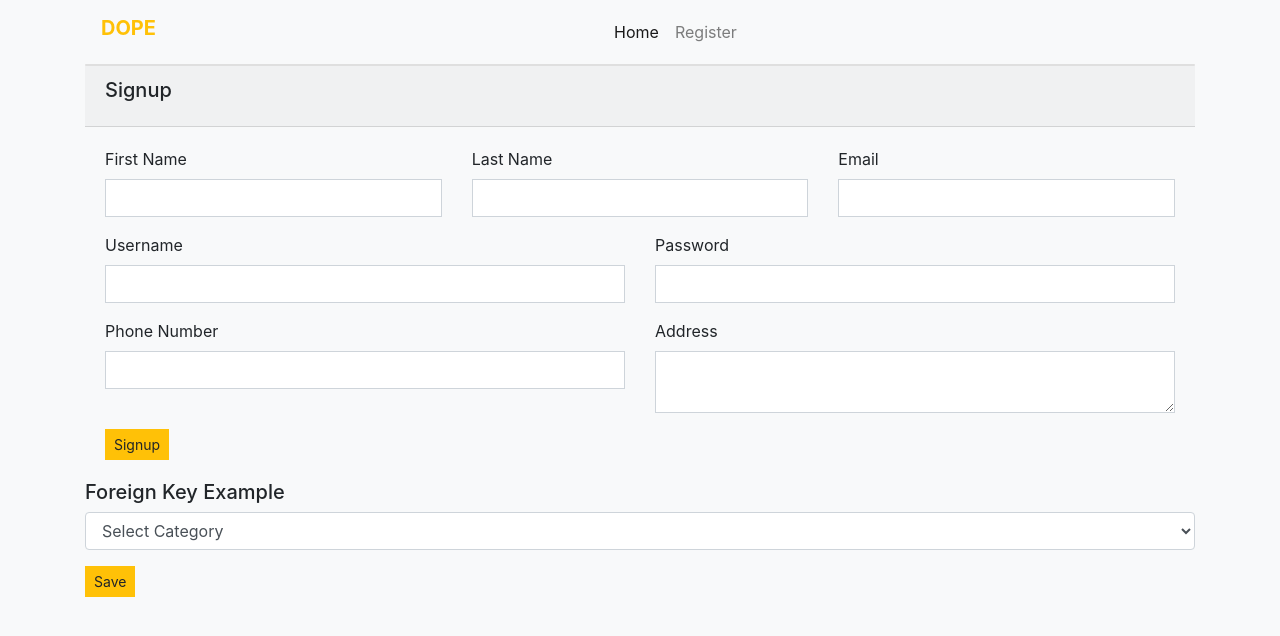
After one commit to Ferlsafer/DOPE, a Django app: page /user/signup in a window 1280 px wide. The commit adds this page. Shown: the top 636 px of the page. Run offline with Django 5.2, Linux system fonts and the light colour scheme; data comes from the database, SQL or seed files in the repository; both versions use the stored data as it was after the commit.

Commit message:
Django relationships

```diff
--- a/app/models.py
+++ b/app/models.py
@@ -1,9 +1,21 @@
 from django.db import models
+from django.contrib.auth.models import User
 
 # Create your models here.
+
+
+class Profile(models.Model):
+    user = models.OneToOneField(User, on_delete=models.CASCADE, related_name='profile')
+    phone = models.CharField(max_length=15)
+    address = models.TextField()
 class Category(models.Model):
     name = models.CharField(max_length=30)
     created_at = models.DateTimeField(auto_now_add=True)
 
     def __str__(self) -> str:
         return f'{self.name} at {self.created_at}'
+
+
+class Demo(models.Model):
+    category = models.ForeignKey(Category, on_delete=models.PROTECT)
+    is_active = models.BooleanField(default=False)
--- a/app/templates/includes/navbar.html
+++ b/app/templates/includes/navbar.html
@@ -8,6 +8,9 @@
         <li class="nav-item active">
           <a class="nav-link" href="{% url 'home' %}">Home <span class="sr-only">(current)</span></a>
         </li>
+        <li class="nav-item active"></li>
+          <a class="nav-link" href="{% url 'user_signup' %}">Register</a>
+        </li>
       </ul>
     </div>
   </nav>
--- /dev/null
+++ b/app/templates/user/register.html
@@ -0,0 +1,86 @@
+{% extends 'base.html' %}
+{% block content %}
+<!--Register-->
+<div class="card"></div>
+    <div class="card-header">
+        <h5 class="card-title">Signup</h5>
+    </div>
+    <div class="card-body">
+        <form action="" method="post">
+            {% csrf_token %}
+            <div class="row">
+                <div class="col-md-4">
+                    <div class="form-group">
+                        <label for="first">First Name</label>
+                        <input class="form-control rounded-0" type="text" name="firstName" id="fisrt" required>
+                    </div>
+                </div>
+                <div class="col-md-4">
+                    <div class="form-group">
+                        <label for="first">Last Name</label>
+                        <input class="form-control rounded-0" type="text" name="lastName" id="fisrt" required>
+                    </div>
+                </div>
+                <div class="col-md-4">
+                    <div class="form-group">
+                        <label for="first">Email</label>
+                        <input class="form-control rounded-0" type="text" name="email" id="fisrt" required>
+                    </div>
+                </div>
+
+            </div>
+            <div class="row">
+                <div class="col-md-6">
+                    <div class="form-group">
+                        <label for="first">Username</label>
+                        <input class="form-control rounded-0" type="text" name="username" id="fisrt" required>
+                    </div>
+                </div>
+                <div class="col-md-6">
+                    <div class="form-group">
+                        <label for="first">Password</label>
+                        <input class="form-control rounded-0" type="password" name="password" id="fisrt" required>
+                    </div>
+                </div>
+
+            </div>
+            <div class="row">
+                <div class="col-md-6">
+                    <div class="form-group">
+                        <label for="first">Phone Number</label>
+                        <input class="form-control rounded-0" type="tel" name="phone" id="fisrt" required>
+                    </div>
+                </div>
+                <div class="col-md-6">
+                    <div class="form-group">
+                        <label for="first">Address</label>
+                        <textarea name="address" class="form-control rounded-0" id="" required></textarea>
+                    </div>
+                </div>
+
+            </div>
+
+
+            <button class="btn btn-warning btn-sm rounded-0" type="submit">Signup</button>
+        </form>
+    </div>
+   </div>
+
+   <div class="container">
+    <h5>Foreign Key Example</h5>
+    <form action="{% url 'demo_save' %}" method="post">
+        {% csrf_token %}
+        <div class="form-group">
+
+            <select class="form-control" name="cat" id="">
+                <option value="">Select Category</option>
+                {% for cat in cats %}
+                <option value="{{cat.id}}"> {{cat.name}} </option>
+                {% endfor %}
+            </select>
+
+        </div>
+        <button class="btn btn-warning btn-sm rounded-0" type="submit">Save</button>
+    </form>
+   </div>
+{% endblock %}
--- a/app/urls.py
+++ b/app/urls.py
@@ -5,5 +5,7 @@ urlpatterns = [
     path('', views.home, name='home'),
     path('add_category', views.add_category, name='add_category'),
     path('delete_category/<str:id>', views.delete_category, name="delete_category"),
-    path('edit_category/<str:id>', views.edit_category, name="edit_category")
+    path('edit_category/<str:id>', views.edit_category, name="edit_category"),
+    path('user/signup', views.user_signup, name='user_signup'),
+    path('demo/save', views.demo_save, name='demo_save')
 ]
--- a/app/views.py
+++ b/app/views.py
@@ -1,5 +1,6 @@
 from django.shortcuts import render, redirect, get_object_or_404
 from django.contrib import messages
+from django.contrib.auth.models import User
 from app.models import *
 # Create your views here.
 def home(request):
@@ -43,3 +44,54 @@ def edit_category(request, id):
         print(str(e))
         messages.error(request, str(e.args[0]))
         return redirect('home')
+
+
+def user_signup(request):
+
+    cats = Category.objects.all()
+    if request.method == 'POST':
+        first_name = request.POST['firstName']
+        last_name = request.POST['lastName']
+        email = request.POST['email']
+        password = request.POST['password']
+        username = request.POST['username']
+        phone = request.POST['phone']
+        address = request.POST['address']
+        user = User.objects.create_user(
+            username=username,
+            password = password,
+            email=email
+        )
+        user.first_name = first_name
+        user.last_name = last_name
+        user.save()
+
+        Profile.objects.create(
+            user=user,
+            phone=phone,
+            address=address
+        )
+
+        return redirect('home')
+
+    return render(request, 'user/register.html', {'cats': cats})
+
+
+def demo_save(request):
+    if request.method == 'POST':
+        cat = request.POST['cat']
+        print('Category: ', cat)
+        if cat == '':
+                messages.warning(request, "error")
+                return redirect('user_signup')
+        try:
+
+            category = Category.objects.get(id=cat)
+            Demo.objects.create(
+                category=category
+            )
+            messages.success(request, "Demo saved")
+            return redirect('user_signup')
+        except Category.DoesNotExist as e:
+            messages.error(request, str(e))
+            return redirect('user_signup')
```
Also changed, not shown: app/migrations/0002_profile.py (added), app/migrations/0003_demo.py (added), db.sqlite3.
